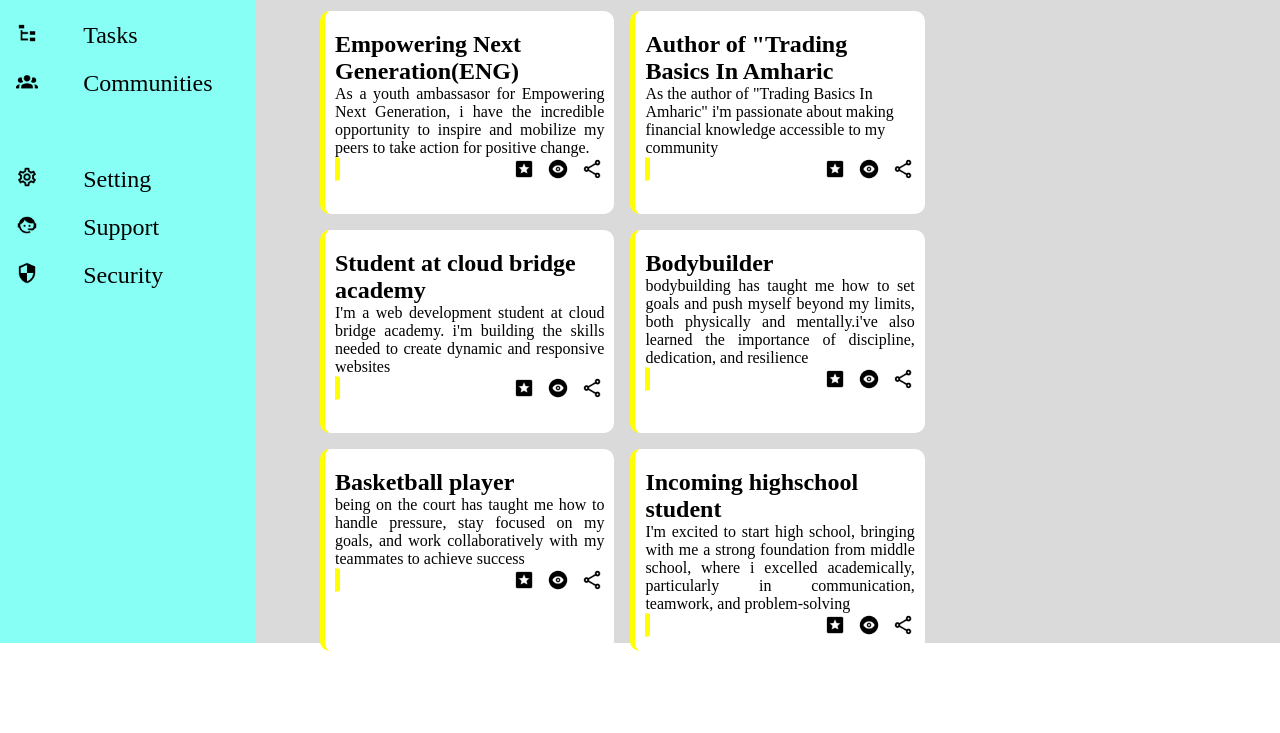
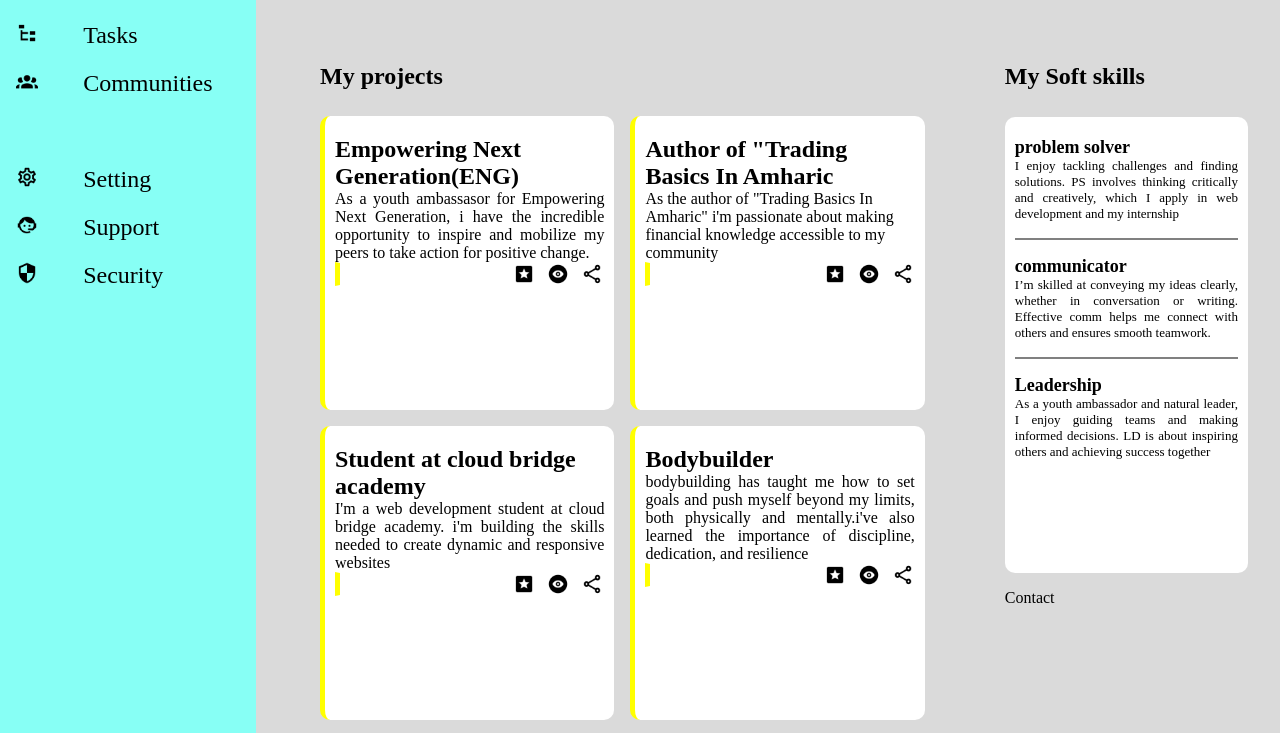
Before and after one commit to NATHANIM-REPO/project-admin-dashboard, a plain HTML site: page index.html in a window 1280 px wide. Shown: the part 314-1047 px from the top of the page. Before the commit the page ends 981 px from the top, so only its background shows below. Drawn offline with Linux system fonts and the light colour scheme.

Commit message:
created the first box, some issues on the width of the container

```diff
--- a/index.html
+++ b/index.html
@@ -117,6 +117,31 @@
                      </div>
                 </div>
             </div>
+            <div class="content2">
+                <p class="contenttext">My Soft skills</p>
+                <div class="content2box1">
+                    <div class="section1">
+                    <p class="text1">problem solver</p>
+                    <p class="text2">I enjoy tackling challenges and finding solutions. PS involves thinking critically and creatively, which I apply in web development and my internship</p>
+                    </div>
+                    <div class="line"></div>
+                    <div class="section2">
+                        <p class="text1">communicator</p>
+                        <p class="text2">I’m skilled at conveying my ideas clearly, whether in conversation or writing. Effective comm helps me connect with others and ensures smooth teamwork.</p>
+                        </div>
+                        <div class="line"></div>
+                        <div class="section3">
+                            <p class="text1">Leadership</p>
+                            <p class="text2">As a youth ambassador and natural leader, I enjoy guiding teams and making informed decisions. LD is about inspiring others and achieving success together</p>
+                            </div>
+                </div>
+                <p class="contenttext2">Contact</p>
+                <div class="content2box2">
+                    <div class="instagram">
+
+                    </div>
+                </div>
+            </div>
         </div>
     </div>
     <script src="index.js"></script>
--- a/style.css
+++ b/style.css
@@ -4,8 +4,8 @@
     margin: 0;
 }
 .container{
-    height: 100%;
-    width: 100%;
+    height: 170vh;
+    width: auto;
     display: grid;
     grid-template-columns: 20% 80%;
     grid-template-rows: 23% 77%;
@@ -15,7 +15,7 @@
     display: grid;
     grid-template: 50% 50% / 50% 50%;
     padding: 1.5rem;
-    grid-column-gap: 5rem;
+    column-gap: 5rem;
 
 }
 .sec1{
@@ -52,7 +52,7 @@ font-size: 2rem;
 }
 .sec4{
     display: flex;
-    column-gap: 3rem;
+    column-gap: 2rem;
     align-items: center;
 }
 .sec4 p{
@@ -197,3 +197,52 @@ grid-template-columns: 70% 30%;
     gap: 12px;
     border: solid 1px white;
 }
+.content2{
+ display: grid;
+    grid-template-rows: 4% 48% 48% ;
+    gap: 1rem;
+    padding: 2rem;
+    padding-top: 4rem;
+}
+.content2 .contenttext{
+    grid-column:  1 / 2;
+    grid-row: 1 / 2;
+    font-weight: bold;
+    font-size: 24px;
+}
+.section1 .text1{
+    font-weight: bold;
+    font-size: 18px;
+}
+.section1 .text2{
+    text-align: justify;
+    font-size: 13px;
+}
+.section2 .text1{
+    font-weight: bold;
+    font-size: 18px;
+}
+.section2 .text2{
+    text-align: justify;
+    font-size: 13px;
+}
+.section3 .text1{
+    font-weight: bold;
+    font-size: 18px;
+}
+.section3 .text2{
+    text-align: justify;
+    font-size: 13px;
+}
+.content2box1{
+    background-color: white;
+    border-radius: 10px;
+    padding: 20px 10px 10px;
+    display: flex;
+    gap: 1rem;
+    flex-direction: column;
+
+}
+.line{
+    border: solid 1px gray;
+}
```
Also changed, not shown: icon-and-img/instagram.png (added).
